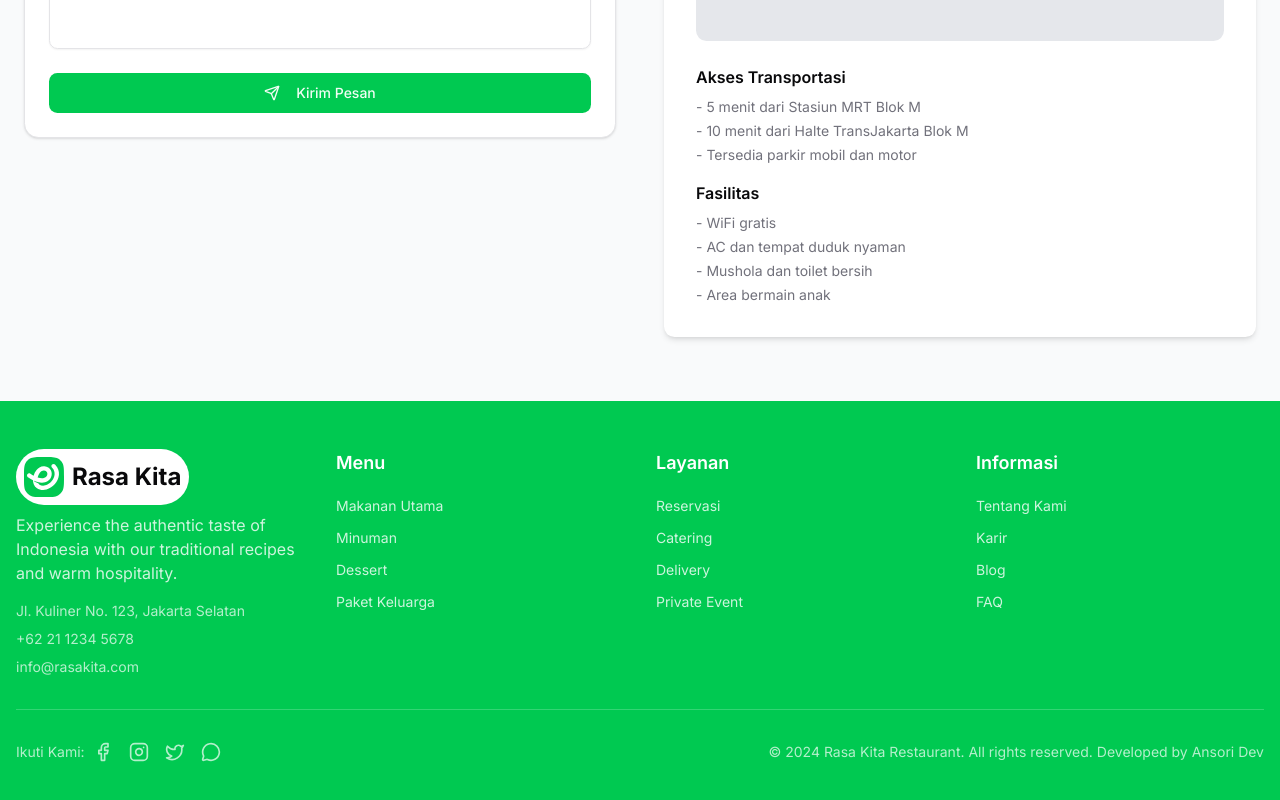
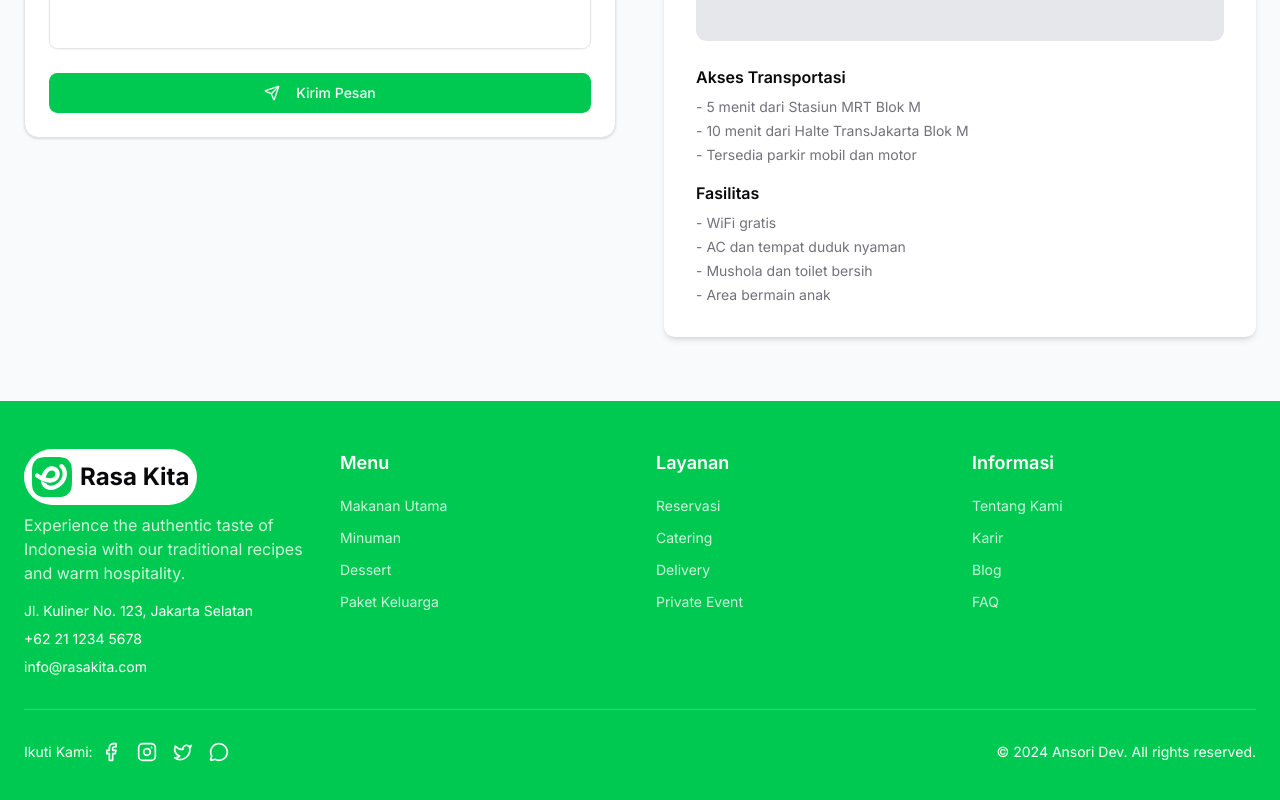
Before and after one commit to fitrondev/template-rasakita, a Next.js app: page / in a window 1280 px wide. Shown: the part 3476-4276 px from the top of the page. Built offline with nearby package versions, Linux system fonts and the light colour scheme.

Commit message:
refactor: simplify styling and update footer data
Remove redundant padding and text opacity classes to streamline styling
Update footer links and social media data to reflect current branding

```diff
--- a/src/components/layouts/Footer/index.tsx
+++ b/src/components/layouts/Footer/index.tsx
@@ -7,7 +7,7 @@ import Logo from "@/components/common/Logo";
 const Footer = () => {
   return (
     <footer className="bg-primary text-white">
-      <div className="container mx-auto px-4 py-12">
+      <div className="container py-12">
         {/* Main Footer Content */}
         <div className="mb-8 grid grid-cols-1 gap-8 md:grid-cols-2 lg:grid-cols-4">
           {/* Restaurant Info */}
@@ -15,7 +15,7 @@ const Footer = () => {
             <Logo className="text-foreground mb-2 w-fit rounded-full bg-white p-2" />
             <p className="mb-4 text-white/80">{restaurantInfo.description}</p>
 
-            <div className="space-y-2 text-sm text-white/70">
+            <div className="space-y-2 text-sm">
               <p>{restaurantInfo.address}</p>
               <p>{restaurantInfo.phone}</p>
               <p>{restaurantInfo.email}</p>
@@ -31,7 +31,7 @@ const Footer = () => {
                   <li key={linkIndex}>
                     <Link
                       href={link.href}
-                      className="text-sm text-white/80 transition-colors duration-200 hover:text-white"
+                      className="text-sm text-white/80 transition-colors duration-200"
                     >
                       {link.label}
                     </Link>
@@ -47,7 +47,7 @@ const Footer = () => {
           <div className="flex flex-col items-center justify-between space-y-4 md:flex-row md:space-y-0">
             {/* Social Media */}
             <div className="flex items-center space-x-4">
-              <span className="mr-2 text-sm text-white/70">Ikuti Kami:</span>
+              <span className="mr-2 text-sm">Ikuti Kami:</span>
               {footerData.socialMedia.map((social, index) => {
                 const IconComponent = social.icon;
                 return (
@@ -56,7 +56,7 @@ const Footer = () => {
                     href={social.href}
                     target="_blank"
                     rel="noopener noreferrer"
-                    className="text-white/70 transition-colors duration-200 hover:text-white"
+                    className="transition-colors duration-200"
                     aria-label={social.name}
                   >
                     <IconComponent className="h-5 w-5" />
@@ -66,7 +66,7 @@ const Footer = () => {
             </div>
 
             {/* Copyright */}
-            <div className="text-center text-sm text-white/70 md:text-right">
+            <div className="text-center text-sm md:text-right">
               <p>{footerData.copyright}</p>
             </div>
           </div>
--- a/src/constants/data.ts
+++ b/src/constants/data.ts
@@ -212,7 +212,7 @@ export const testimonialsData: ITestimonial[] = [
       "Sebagai mahasiswa, saya sangat terbantu dengan harga yang terjangkau tapi rasa yang tidak murahan. Nasi campur mereka lengkap dan mengenyangkan. Perfect untuk kantong mahasiswa!",
     rating: 4,
     avatar:
-      "https://images.unsplash.com/photo-1500648767791-00dcc994a43e?w=150&h=150&fit=crop&crop=face"
+      "https://images.unsplash.com/photo-1500648767791-00dcc994a43e?w=150&h=150&fit=crop&crop=face",
   },
 ];
 
@@ -236,36 +236,48 @@ export const footerData = {
     {
       title: "Menu",
       links: [
-        { label: "Makanan Utama", href: "/menu#main" },
-        { label: "Minuman", href: "/menu#drinks" },
-        { label: "Dessert", href: "/menu#dessert" },
-        { label: "Paket Keluarga", href: "/menu#family" }
-      ]
+        { label: "Makanan Utama", href: "/menu" },
+        { label: "Minuman", href: "/menu" },
+        { label: "Dessert", href: "/menu" },
+        { label: "Paket Keluarga", href: "/menu" },
+      ],
     },
     {
       title: "Layanan",
       links: [
         { label: "Reservasi", href: "/reservation" },
-        { label: "Catering", href: "/catering" },
-        { label: "Delivery", href: "/delivery" },
-        { label: "Private Event", href: "/events" }
-      ]
+        { label: "Catering", href: "/" },
+        { label: "Delivery", href: "/" },
+        { label: "Private Event", href: "/" },
+      ],
     },
     {
       title: "Informasi",
       links: [
-        { label: "Tentang Kami", href: "/about" },
-        { label: "Karir", href: "/careers" },
-        { label: "Blog", href: "/blog" },
-        { label: "FAQ", href: "/faq" }
-      ]
-    }
+        { label: "Tentang Kami", href: "/" },
+        { label: "Karir", href: "/" },
+        { label: "Blog", href: "/" },
+        { label: "FAQ", href: "/" },
+      ],
+    },
   ],
   socialMedia: [
-    { name: "Facebook", href: "https://facebook.com/rasakita", icon: Facebook },
-    { name: "Instagram", href: "https://instagram.com/rasakita", icon: Instagram },
-    { name: "Twitter", href: "https://twitter.com/rasakita", icon: Twitter },
-    { name: "WhatsApp", href: "https://wa.me/6212345678", icon: MessageCircle }
+    {
+      name: "Facebook",
+      href: "https://facebook.com/ansoridev",
+      icon: Facebook,
+    },
+    {
+      name: "Instagram",
+      href: "https://instagram.com/ansoridev",
+      icon: Instagram,
+    },
+    { name: "Twitter", href: "https://twitter.com/ansoridev", icon: Twitter },
+    {
+      name: "WhatsApp",
+      href: "https://wa.me/6285738224566",
+      icon: MessageCircle,
+    },
   ],
-  copyright: "© 2024 Rasa Kita Restaurant. All rights reserved. Developed by Ansori Dev"
+  copyright: "© 2024 Ansori Dev. All rights reserved.",
 };
```
